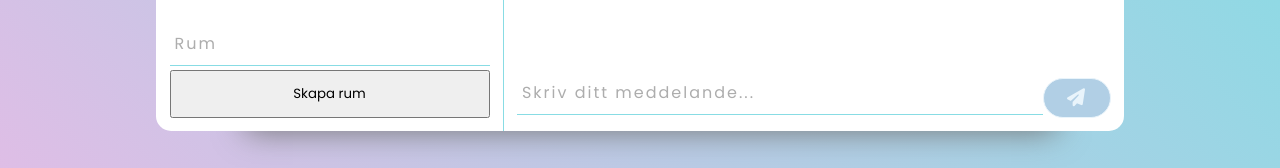
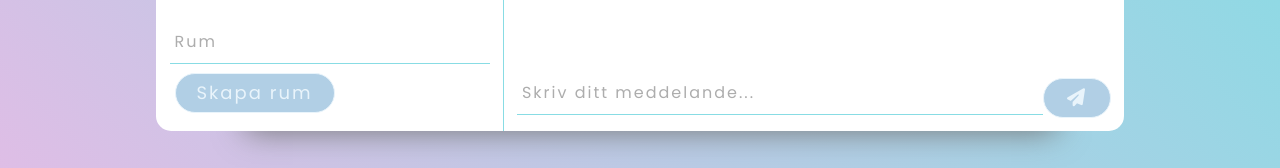
Before and after one commit to elinrobertson/Chatify4, a React (Vite) app in the folder client/: page / in a window 1280 px wide. Both pictures are taken after a click on the button "Börja chatta". Shown: the part 489-657 px from the top of the page. Built offline with nearby package versions, Linux system fonts and the light colour scheme; no server answers.

Commit message:
fixed create room btn

```diff
--- a/client/src/Chat.tsx
+++ b/client/src/Chat.tsx
@@ -32,7 +32,7 @@ const handleRoomChangeWrapper = (room: string) => {  //Då det bara är här i c
             {/* <ul>{roomlist}</ul> */}
             <div className='room_input-div'>
               <input value={ inputRoom } onChange={(e) => setInputRoom(e.target.value)} type="text" placeholder="Rum"/>
-              <button onClick={() => handleRoomChangeWrapper(inputRoom)}className="create-room">Skapa rum</button>
+              <button onClick={() => handleRoomChangeWrapper(inputRoom)}className="create-room-btn">Skapa rum</button>
             </div>
          </div>
         <div className="chatwindow-div">
```
